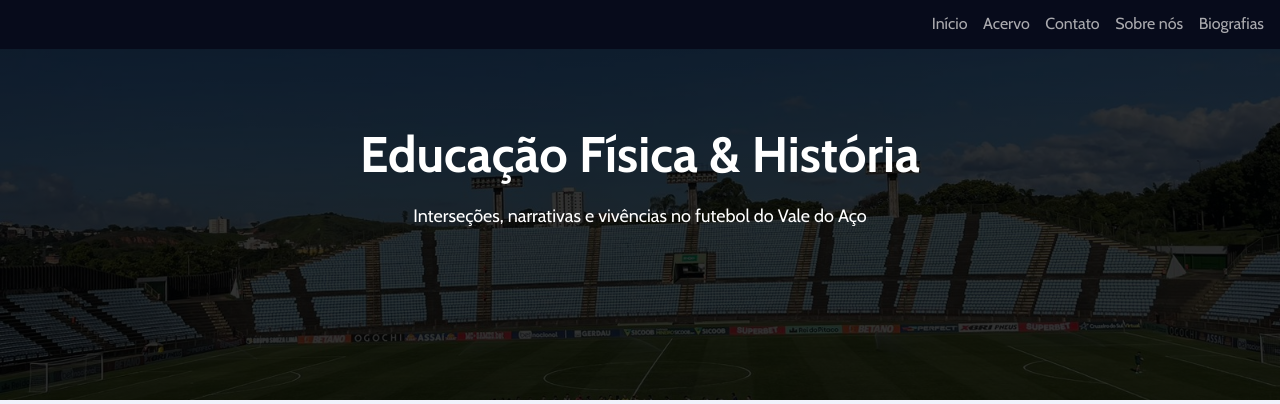
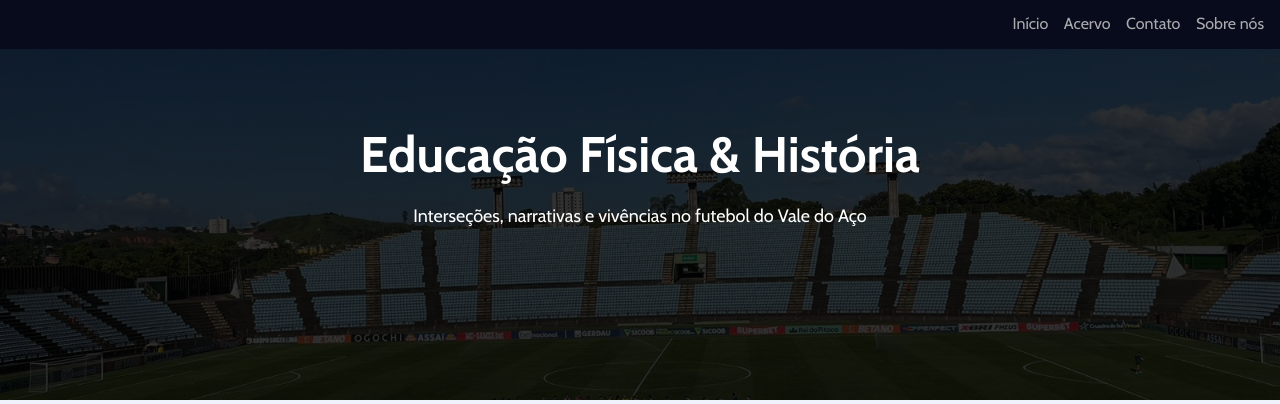
Before and after one commit to ra-quels/Futebol-Amador-ValedoA, a PHP site: page /index.php in a window 1280 px wide. Shown: the top 404 px of the page. Run offline with PHP 8.4, Linux system fonts and the light colour scheme.

Commit message:
Update header.php

```diff
--- a/header.php
+++ b/header.php
@@ -8,7 +8,7 @@
                     <li><a href="tabela.php">Acervo</a></li>
                     <li><a href="contato.php">Contato</a></li>
                     <li><a href="sobrenos.php">Sobre nós</a></li>
-                     <li><a href="biografias.php">Biografias</a></li>
+                   <!--  <li><a href="biografias.php">Biografias</a></li> -->
                 </ul>
             </div>
            <!-- <i class="bi bi-list" onclick="show_menu()"></i> -->
```
